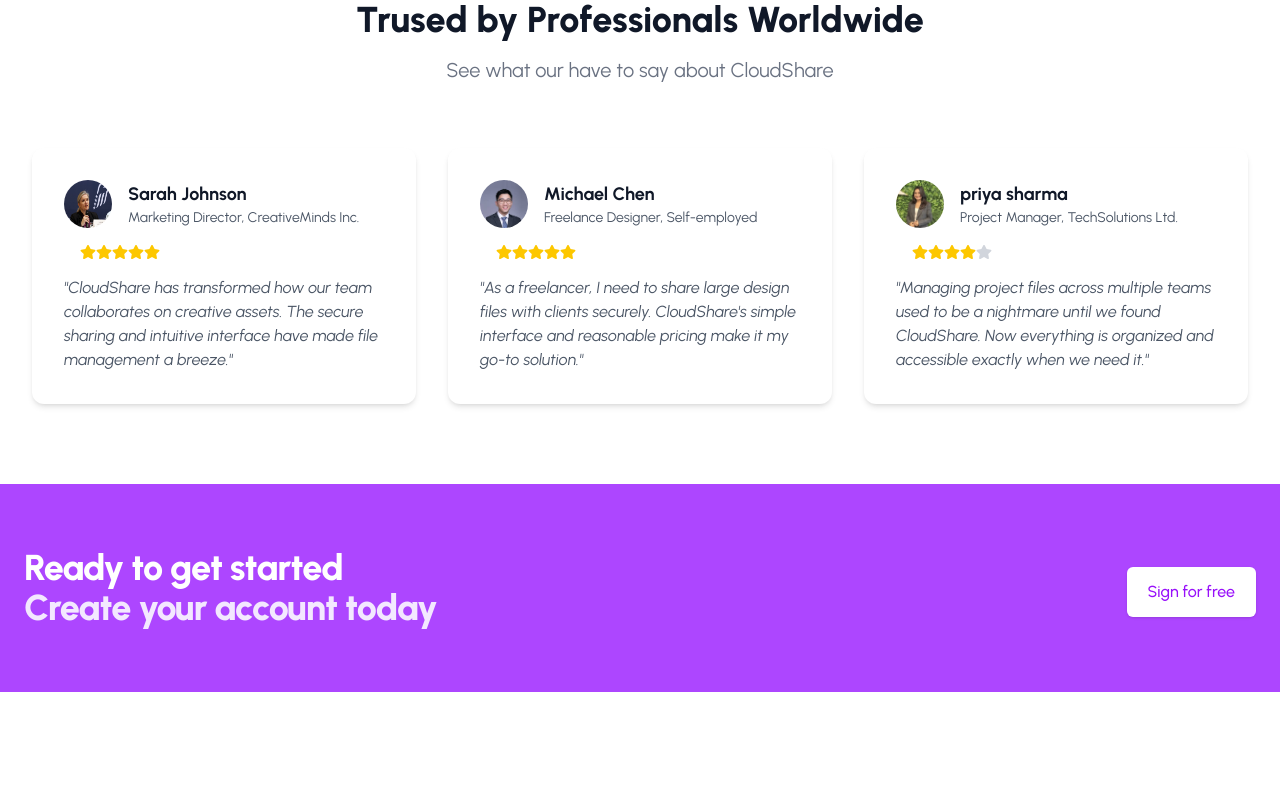
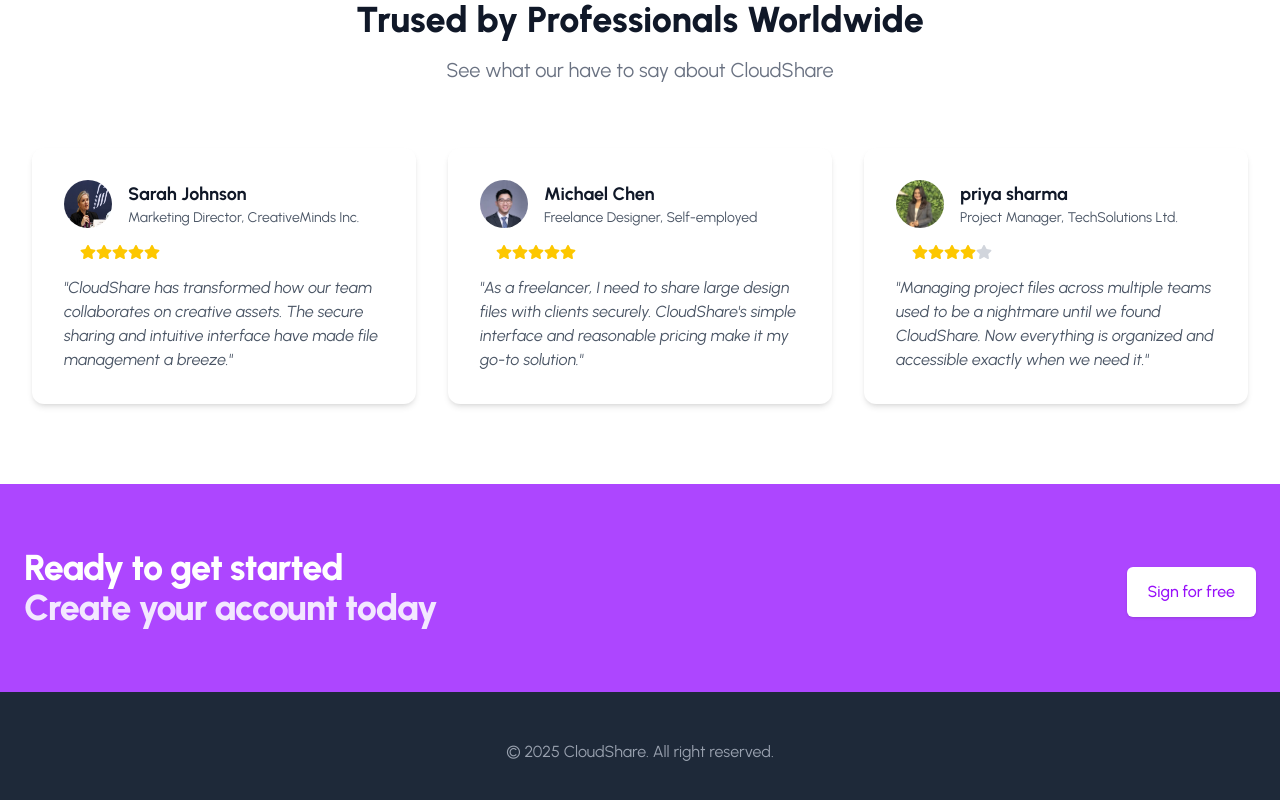
Before and after one commit to soumenKumarBera/CloudShareWebApp, a React (Vite) app in the folder cloudShareWebApp/: page / in a window 1280 px wide. Shown: the part 2827-3627 px from the top of the page. Before the commit the page ends 3519 px from the top, so only its background shows below. Built offline with nearby package versions, Linux system fonts and the light colour scheme; a web font is replaced by a local one.

Commit message:
Footer ready

```diff
--- a/cloudShareWebApp/src/componnets/landing/FooterSection.jsx
+++ b/cloudShareWebApp/src/componnets/landing/FooterSection.jsx
@@ -1,5 +1,16 @@
 export const FooterSection = ()  =>{
   return <div className="bg-gray-800">
+    <div className="max-w-7xl mx-auto py-12 px-4 sm:px-6 lg:px-8">
+      <div className="text-center">
+        <p className="text-base text-gray-400">
+          &copy; 2025 CloudShare. All right reserved.
+
+        </p>
+
+      </div>
+
+    </div>
+
 
   </div>
 }
```
